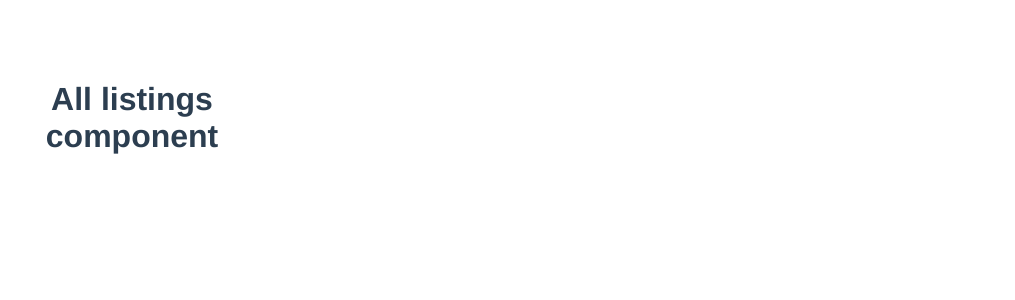
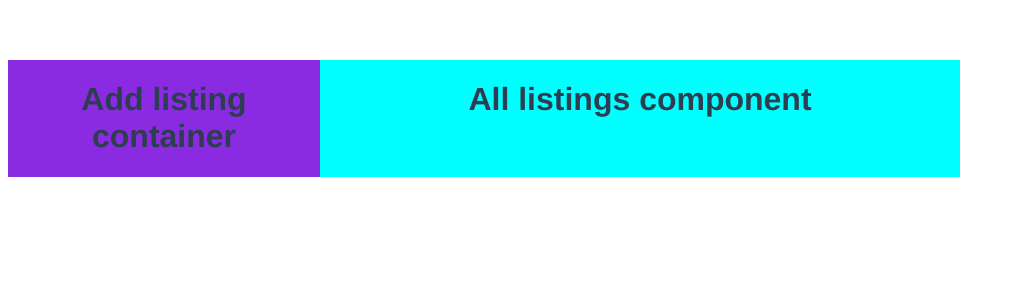
Before and after one commit to izaxen/ClearBnB2021, a Vue app in the folder frontend/: page / in a window 1280 px wide. Shown: the top 300 px of the page, without its empty margins (0-1015 px from the left). Built offline with nearby package versions, Linux system fonts and the light colour scheme.

Commit message:
Created all components according
https://docs.google.com/spreadsheets/d/10uTHaO-832T065VkPNqm_MAQHhvYlJHb3vZltNztX4A/edit#gid=0

```diff
--- /dev/null
+++ b/frontend/src/components/listing-components/AddListing.vue
@@ -0,0 +1,27 @@
+<template>
+  <div class="add-listing-container">
+    <h1>Add listing container</h1>
+  </div>
+</template>
+
+<script>
+export default {
+  data() {
+    return {};
+  },
+
+  methods: {
+    async test() {
+      await this.$store.dispatch("test");
+    },
+  },
+};
+</script>
+
+<style scoped>
+.add-listing-container {
+  grid-column-start: 1;
+  grid-row-start: 1;
+  background-color: blueviolet;
+}
+</style>
--- a/frontend/src/components/available-listings/AvailableLinstings.vue
+++ b/frontend/src/components/listing-components/AvailableListings.vue
@@ -21,5 +21,7 @@ export default {
 
 <style scoped>
 .available-listings-container {
+  grid-column-start: 2;
+  background-color: aqua;
 }
 </style>
--- a/frontend/src/views/Home.vue
+++ b/frontend/src/views/Home.vue
@@ -1,15 +1,18 @@
 <template>
   <div class="home-container">
     <AvailableLinstings />
+    <AddListing />
   </div>
 </template>
 
 <script>
-import AvailableLinstings from "../components/available-listings/AvailableLinstings.vue";
+import AvailableLinstings from "../components/listing-components/AvailableListings.vue";
+import AddListing from "../components/listing-components/AddListing.vue";
 
 export default {
   components: {
     AvailableLinstings,
+    AddListing,
   },
 };
 </script>
@@ -17,6 +20,6 @@ export default {
 <style scoped>
 .home-container {
   display: grid;
-  grid-template-columns: 1fr 60vw 1fr;
+  grid-template-columns: 1fr 50vw 1fr;
 }
 </style>
```
Also changed, not shown: frontend/src/components/listing-components/Listing.vue (added, +8 -0 lines), frontend/src/components/listing-components/ShowSelectedListing.vue (added, +8 -0 lines), frontend/src/components/listing-components/filter-components/Calendar.vue (added, +8 -0 lines), frontend/src/components/listing-components/filter-components/FilterListings.vue (added, +8 -0 lines), frontend/src/components/user-components/GiveRating.vue (added, +8 -0 lines), frontend/src/components/user-components/LogIn.vue (added, +8 -0 lines), frontend/src/components/user-components/Profile.vue (added, +8 -0 lines), frontend/src/components/user-components/ShowRating.vue (added, +8 -0 lines), frontend/src/components/user-components/CreateUser.vue (renamed from frontend/src/components/user/CreateUser.vue).
